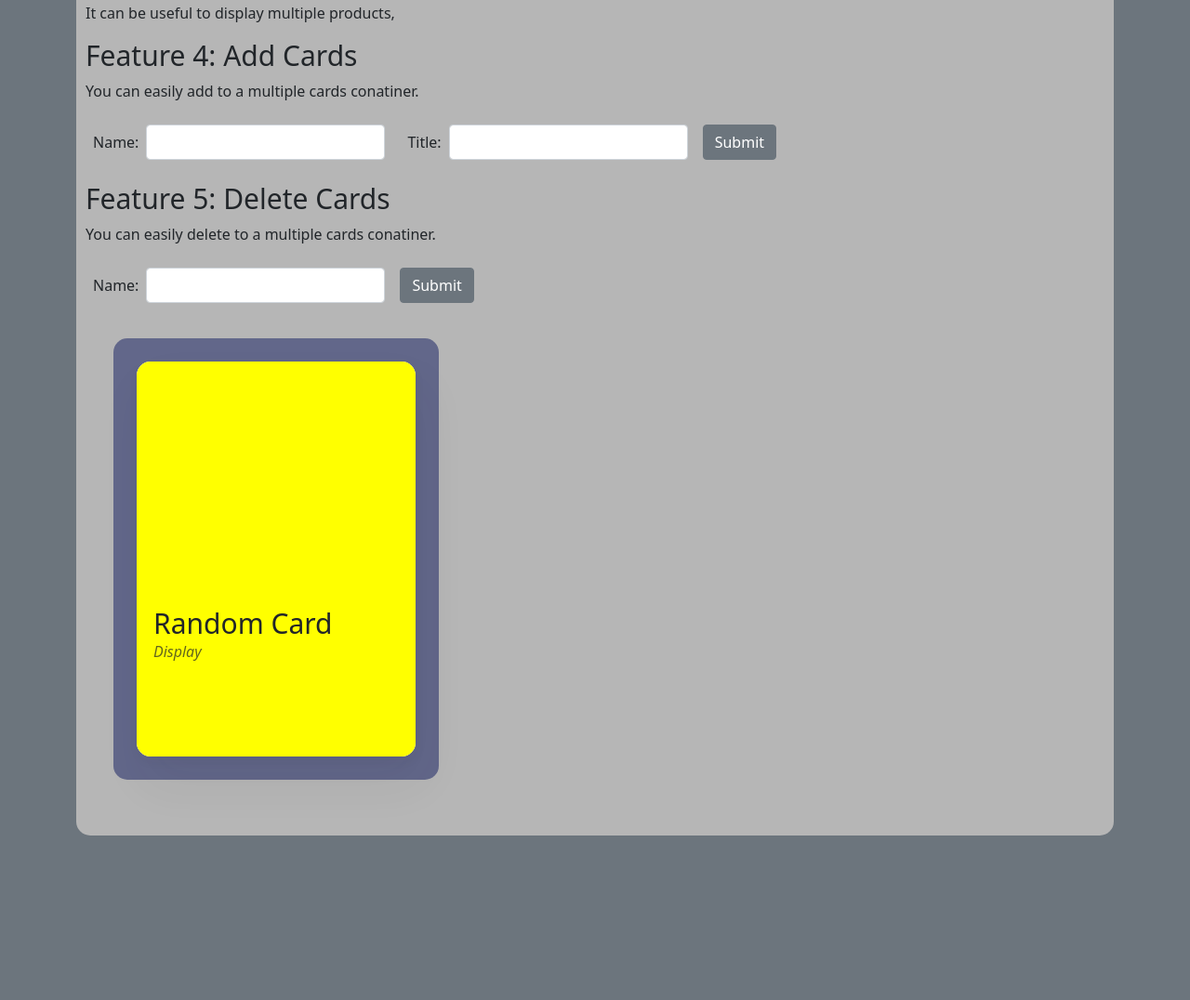
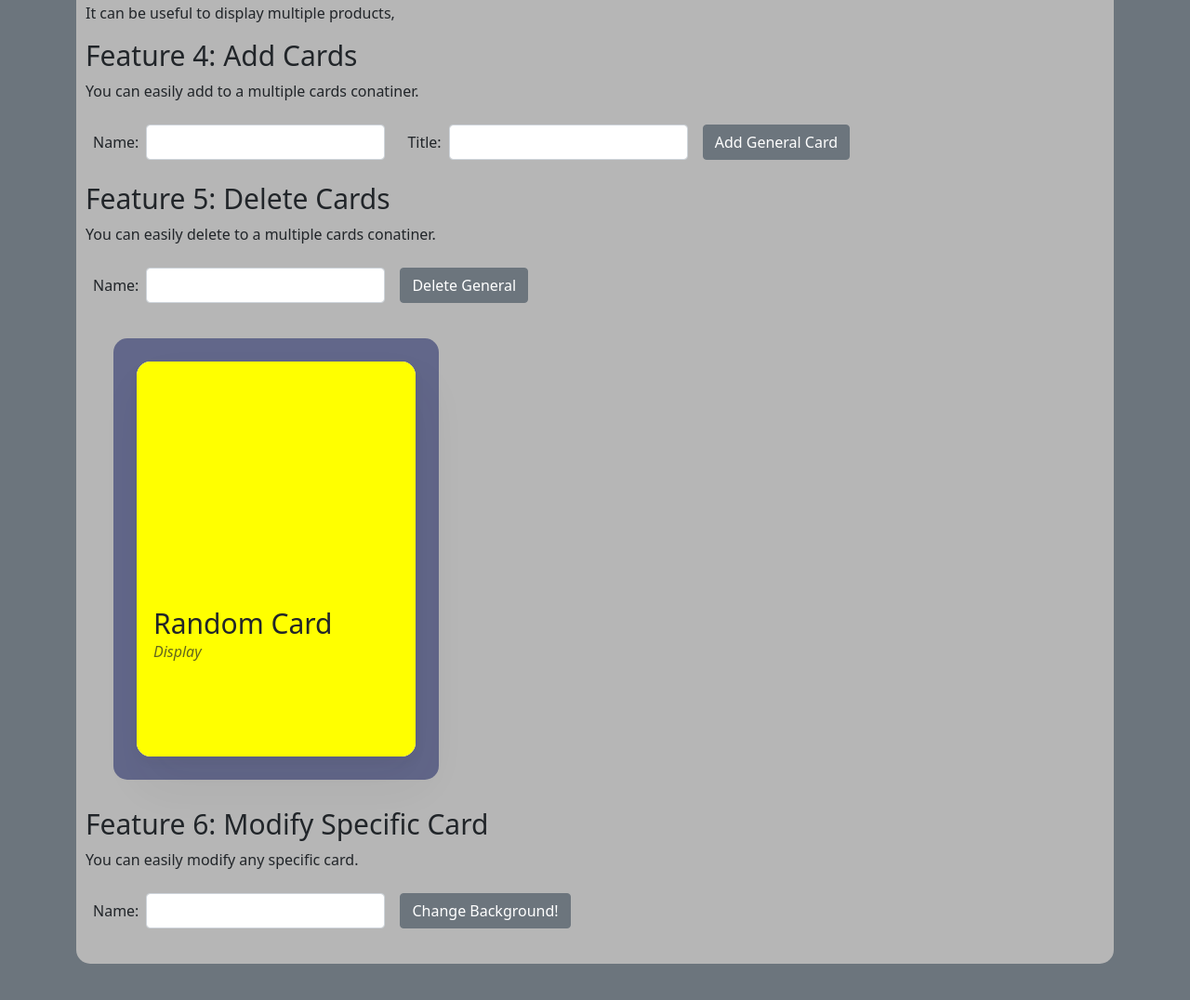
Before and after one commit to milindvishnoi/CardsMadeEasy, a website: page public/examples.html in a window 1280 px wide. Shown: the part 3000-4076 px from the top of the page at 93% size. Before the commit the page ends 3939 px from the top, so only its background shows below. Drawn offline with nearby package versions, Linux system fonts and the light colour scheme.

Commit message:
Showing the modify each card feature

```diff
--- a/public/examples.html
+++ b/public/examples.html
@@ -97,7 +97,7 @@
             </div>
 
             <div class="col-auto">
-              <input class="btn btn-secondary" type="submit" placeholder="Add General Card">
+              <input class="btn btn-secondary" type="submit" value="Add General Card">
             </div>
           </div>
 
@@ -114,7 +114,7 @@
             </div>
 
             <div class="col-auto">
-              <input class="btn btn-secondary" type="submit" placeholder="Delete General">
+              <input class="btn btn-secondary" type="submit" value="Delete General">
             </div>
           </div>
 
@@ -122,6 +122,23 @@
 
         <div id='array-of-cards'></div>
 
+        <h1 class="mt-3">Feature 6: Modify Specific Card</h1>
+        <p>You can easily modify any specific card.</p>
+
+        <form id="editColor">
+          <div class="row g-3 align-items-center">
+            <div class="d-flex align-items-center col-auto">
+              <label for="name" class="col-form-label m-2">Name:</label>
+              <input type="text" id="edit-color-name" class="form-control">
+            </div>
+
+            <div class="col-auto">
+              <input class="btn btn-secondary" type="submit" value="Change Background!">
+            </div>
+          </div>
+
+        </form>
+
       </div>
     </div>
 
--- a/public/js/examples.js
+++ b/public/js/examples.js
@@ -104,3 +104,12 @@ deleteCardForm.addEventListener('submit', (e) => {
 
     cardsLst.removeCard(name)
 })
+
+// Feature 6
+const editColorForm = document.getElementById('editColor')
+editColorForm.addEventListener('submit', (e) => {
+    e.preventDefault()
+    const name = document.getElementById('edit-color-name').value
+
+    cardsLst.getCard(name).addBackGroundColor('blue')
+})
```
Also changed, not shown: 1 other file.
